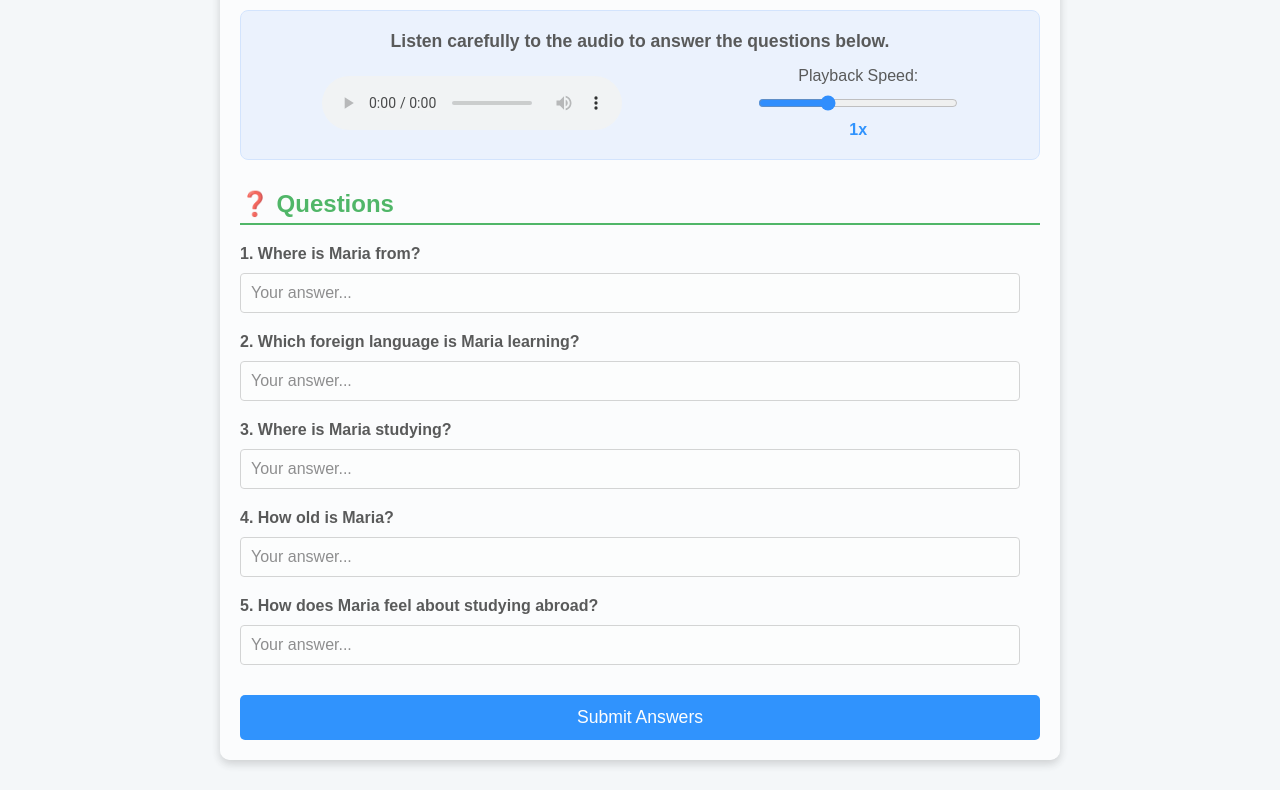
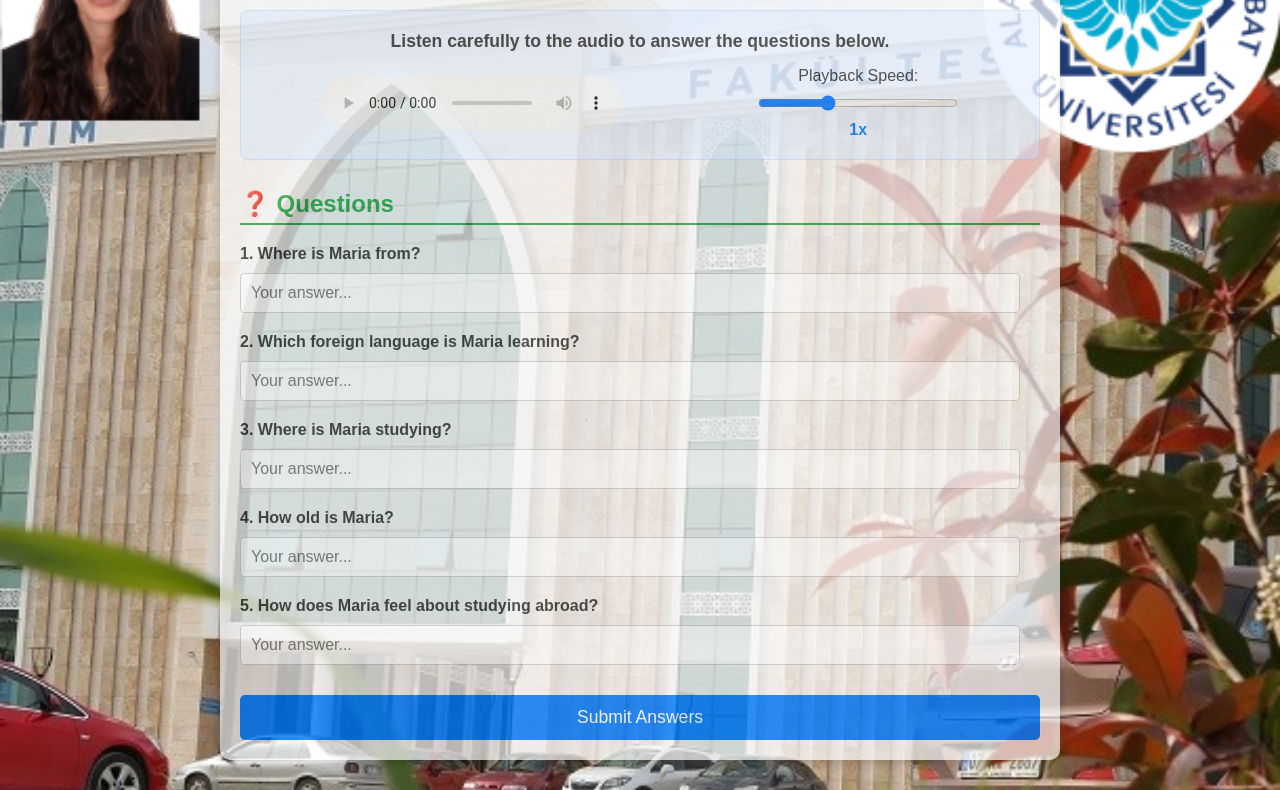
Before and after one commit to benan5benan-source/fidelhocaninodevi, a plain HTML site: page index.html in a window 1280 px wide. Shown: the part 144-934 px from the top of the page. Drawn offline with Linux system fonts and the light colour scheme.

Commit message:
Update style.css

```diff
--- a/style.css
+++ b/style.css
@@ -179,7 +179,7 @@ body {
 @media (max-width: 2600px) {
     /* Apply mobile-specific background to the body */
 body {
-    background-image: url('path/to/your/image.jpg');
+    background-image: url('mobile.png');
     background-repeat: no-repeat;
     background-size: cover;
 
```
